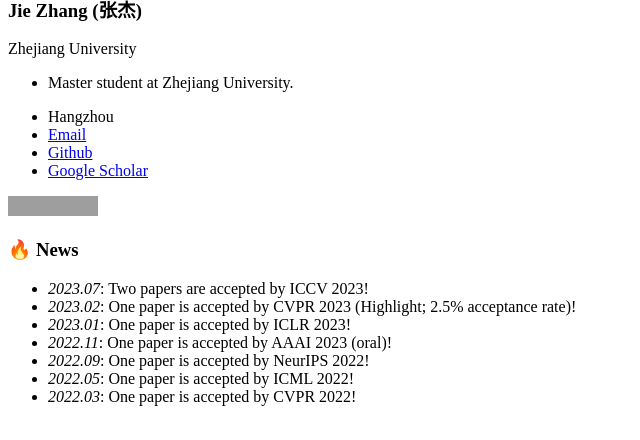
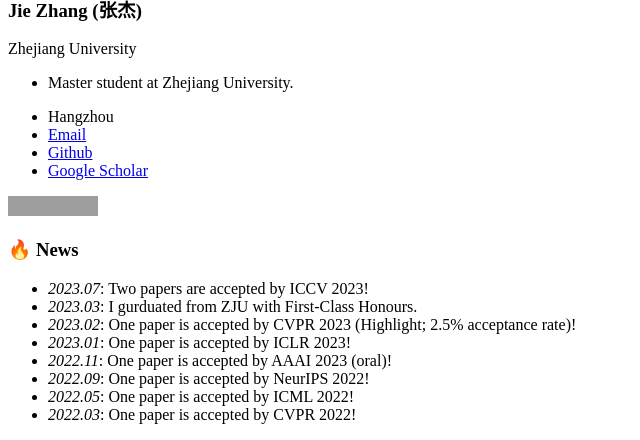
Before and after one commit to zj-jayzhang/zj-jayzhang.github.io, a Jekyll site: the page built from _pages/includes/news.md, in a window 1280 px wide, cut to the strip 548-988 px from the top of the page. Shown: the whole strip, without its empty margins (0-640 px from the left). Built offline with Jekyll 4.4.1, drawn with Linux system fonts in a browser that asks for light colours; our own code applies the rules of GitHub Pages for plain Markdown files; grey boxes are pictures that could not be loaded.

Commit message:
Update news.md

```diff
--- a/_pages/includes/news.md
+++ b/_pages/includes/news.md
@@ -1,6 +1,7 @@
 # 🔥 News
 
 - *2023.07*: Two papers are accepted by ICCV 2023!
+- *2023.03*: I gurduated from ZJU with First-Class Honours.
 - *2023.02*: One paper is accepted by CVPR 2023 (Highlight; 2.5% acceptance rate)!
 - *2023.01*: One paper is accepted by ICLR 2023!
 - *2022.11*: One paper is accepted by AAAI 2023 (oral)!
```
